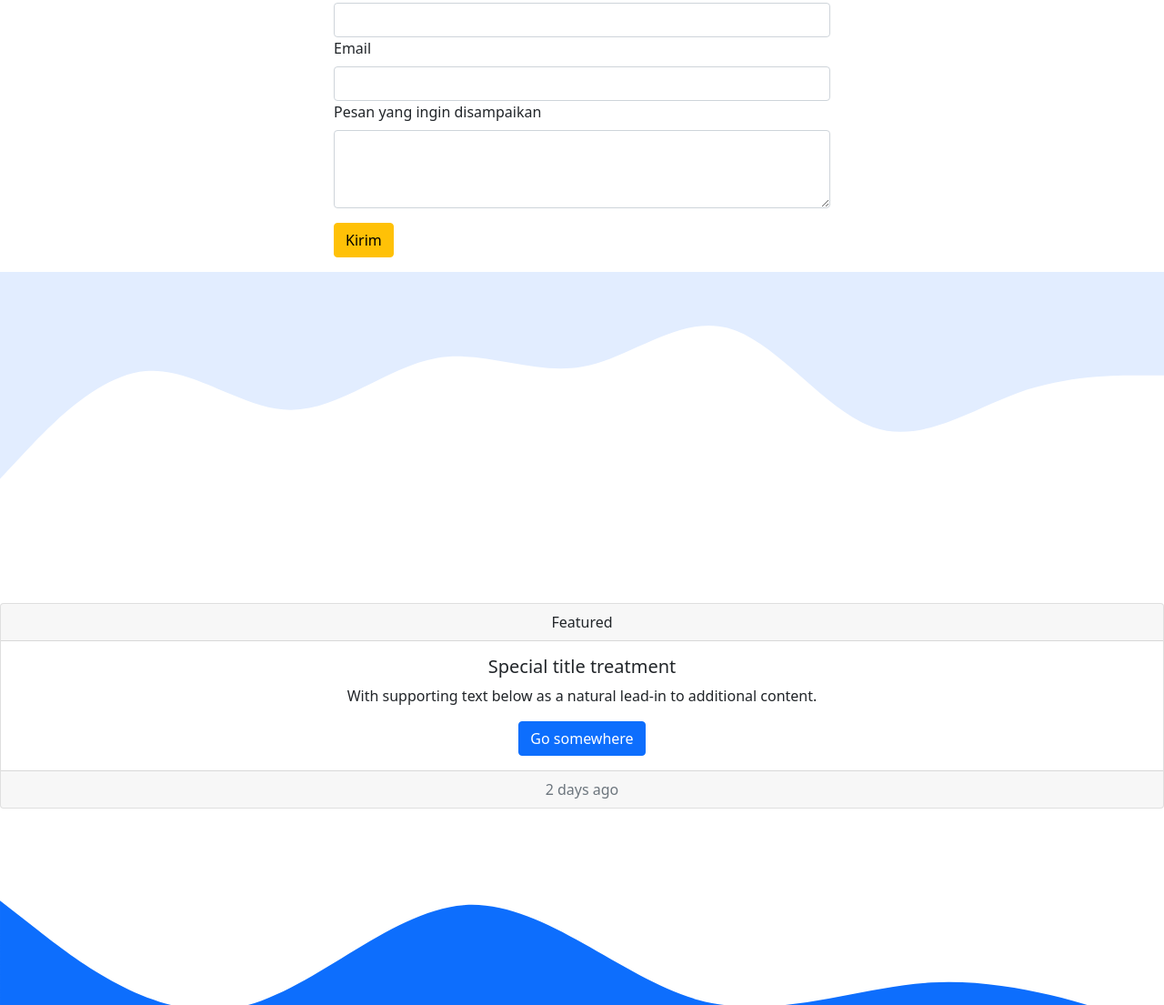
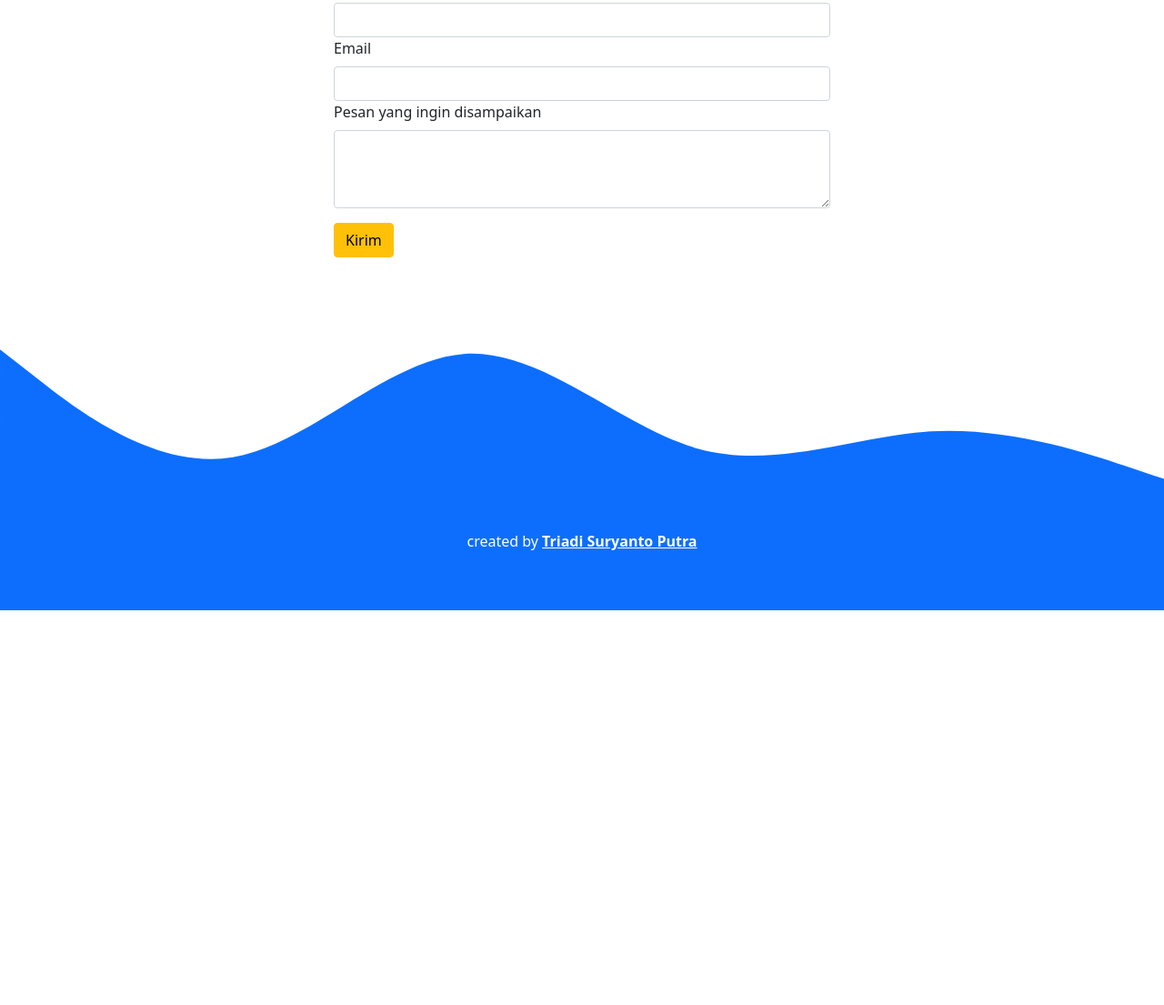
Before and after one commit to evosasori/evosasori, a plain HTML site: page index.html in a window 1280 px wide. Shown: the part 2586-3691 px from the top of the page at 91% size. After the commit the page ends 3257 px from the top, so only its background shows below. Drawn offline with nearby package versions, Linux system fonts and the light colour scheme.

Commit message:
index.html

```diff
--- a/index.html
+++ b/index.html
@@ -186,31 +186,6 @@
     </section>
     <!-- Akhir Contact -->
 
-<!-- navbar akhir -->
-<svg xmlns="http://www.w3.org/2000/svg" viewBox="0 0 1440 320">
-  <path fill="#e2edff" fill-opacity="1" d="M0,256L30,224C60,192,120,128,180,122.7C240,117,300,171,360,170.7C420,171,480,117,540,106.7C600,96,660,128,720,117.3C780,107,840,53,900,69.3C960,85,1020,171,1080,192C1140,213,1200,171,1260,149.3C1320,128,1380,128,1410,128L1440,128L1440,0L1410,0C1380,0,1320,0,1260,0C1200,0,1140,0,1080,0C1020,0,960,0,900,0C840,0,780,0,720,0C660,0,600,0,540,0C480,0,420,0,360,0C300,0,240,0,180,0C120,0,60,0,30,0L0,0Z">
-  </path>
-</svg>
-<!-- navbar akhir 2 -->
-
-<!-- card -->
-<section id="card1">
-<div class="card text-center">
-  <div class="card-header">
-    Featured
-  </div>
-  <div class="card-body">
-    <h5 class="card-title">Special title treatment</h5>
-    <p class="card-text">With supporting text below as a natural lead-in to additional content.</p>
-    <a href="#" class="btn btn-primary">Go somewhere</a>
-  </div>
-  <div class="card-footer text-muted">
-    2 days ago
-  </div>
-</div>
-</section>
-<!-- akhir card -->
-
     <!-- Footer -->
     <svg xmlns="http://www.w3.org/2000/svg" viewBox="0 0 1440 320">
       <path fill="#0d6efd"
```
